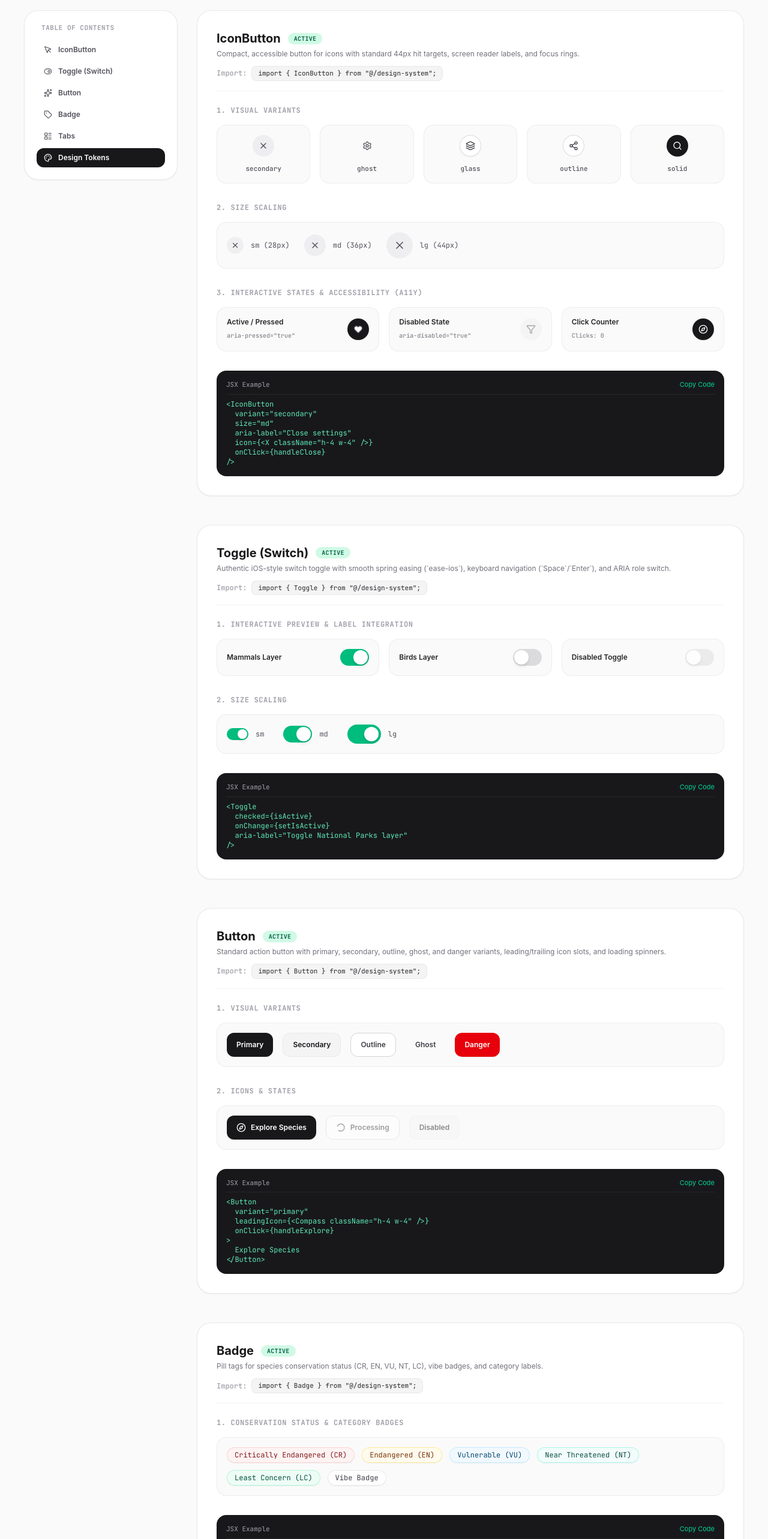
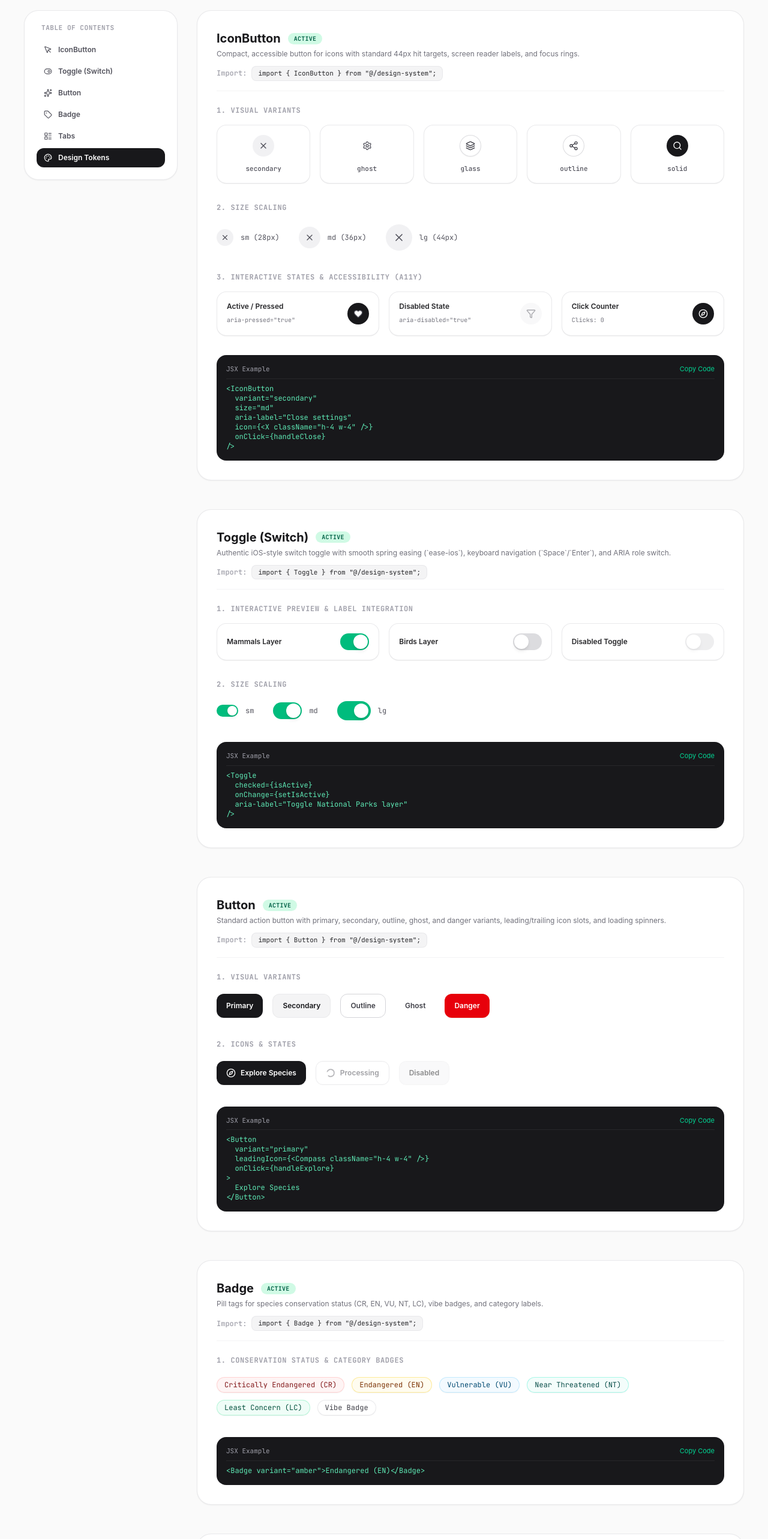
Before and after one commit to Shreyu11/WildAtlas-India, a Next.js app: page /design-system in a window 1280 px wide. Shown: the part 234-2800 px from the top of the page at 60% size. Built offline with nearby package versions, Linux system fonts and the light colour scheme.

Commit message:
style(design-system): Remove light gray container backgrounds behind component showcases

```diff
--- a/src/app/design-system/page.tsx
+++ b/src/app/design-system/page.tsx
@@ -142,7 +142,7 @@ export default function DesignSystemPage() {
                     { variant: "outline" as const, label: "outline (Card action)", icon: <Share2 className="h-4 w-4" /> },
                     { variant: "solid" as const, label: "solid (Primary action)", icon: <Search className="h-4 w-4" /> },
                   ].map((item) => (
-                    <div key={item.variant} className="flex flex-col items-center justify-center p-4 bg-zinc-50 rounded-2xl border border-zinc-200/60 gap-3">
+                    <div key={item.variant} className="flex flex-col items-center justify-center p-4 rounded-2xl border border-zinc-200/80 bg-white gap-3 shadow-2xs">
                       <IconButton
                         variant={item.variant}
                         aria-label={item.label}
@@ -162,7 +162,7 @@ export default function DesignSystemPage() {
                 <h3 className="text-xs font-bold uppercase tracking-wider text-zinc-400 font-mono mb-4">
                   2. Size Scaling
                 </h3>
-                <div className="flex flex-wrap items-center gap-6 p-4 bg-zinc-50 rounded-2xl border border-zinc-200/60">
+                <div className="flex flex-wrap items-center gap-8 py-1">
                   <div className="flex items-center gap-3">
                     <IconButton size="sm" variant="secondary" aria-label="Small close button" icon={<X className="h-3.5 w-3.5" />} />
                     <span className="font-mono text-xs text-zinc-600">sm (28px)</span>
@@ -184,7 +184,7 @@ export default function DesignSystemPage() {
                   3. Interactive States & Accessibility (a11y)
                 </h3>
                 <div className="grid grid-cols-1 md:grid-cols-3 gap-4">
-                  <div className="p-4 bg-zinc-50 rounded-2xl border border-zinc-200/60 flex items-center justify-between">
+                  <div className="p-4 rounded-2xl border border-zinc-200/80 bg-white flex items-center justify-between shadow-2xs">
                     <div>
                       <span className="block text-xs font-semibold text-zinc-800">Active / Pressed</span>
                       <span className="font-mono text-[10px] text-zinc-500">aria-pressed="true"</span>
@@ -192,7 +192,7 @@ export default function DesignSystemPage() {
                     <IconButton active variant="ghost" aria-label="Bookmarked" icon={<Heart className="h-4 w-4 fill-white" />} />
                   </div>
 
-                  <div className="p-4 bg-zinc-50 rounded-2xl border border-zinc-200/60 flex items-center justify-between">
+                  <div className="p-4 rounded-2xl border border-zinc-200/80 bg-white flex items-center justify-between shadow-2xs">
                     <div>
                       <span className="block text-xs font-semibold text-zinc-800">Disabled State</span>
                       <span className="font-mono text-[10px] text-zinc-500">aria-disabled="true"</span>
@@ -200,7 +200,7 @@ export default function DesignSystemPage() {
                     <IconButton disabled variant="secondary" aria-label="Filter disabled" icon={<Filter className="h-4 w-4" />} />
                   </div>
 
-                  <div className="p-4 bg-zinc-50 rounded-2xl border border-zinc-200/60 flex items-center justify-between">
+                  <div className="p-4 rounded-2xl border border-zinc-200/80 bg-white flex items-center justify-between shadow-2xs">
                     <div>
                       <span className="block text-xs font-semibold text-zinc-800">Click Counter</span>
                       <span className="font-mono text-[10px] text-zinc-500">Clicks: {clickCount}</span>
@@ -267,17 +267,17 @@ export default function DesignSystemPage() {
                   1. Interactive Preview & Label Integration
                 </h3>
                 <div className="grid grid-cols-1 md:grid-cols-3 gap-4">
-                  <div className="p-4 bg-zinc-50 rounded-2xl border border-zinc-200/60 flex items-center justify-between">
+                  <div className="p-4 rounded-2xl border border-zinc-200/80 bg-white flex items-center justify-between shadow-2xs">
                     <span className="text-xs font-semibold text-zinc-800">Mammals Layer</span>
                     <Toggle checked={mammalToggle} onChange={setMammalToggle} aria-label="Mammals layer" />
                   </div>
 
-                  <div className="p-4 bg-zinc-50 rounded-2xl border border-zinc-200/60 flex items-center justify-between">
+                  <div className="p-4 rounded-2xl border border-zinc-200/80 bg-white flex items-center justify-between shadow-2xs">
                     <span className="text-xs font-semibold text-zinc-800">Birds Layer</span>
                     <Toggle checked={birdToggle} onChange={setBirdToggle} aria-label="Birds layer" />
                   </div>
 
-                  <div className="p-4 bg-zinc-50 rounded-2xl border border-zinc-200/60 flex items-center justify-between">
+                  <div className="p-4 rounded-2xl border border-zinc-200/80 bg-white flex items-center justify-between shadow-2xs">
                     <span className="text-xs font-semibold text-zinc-800">Disabled Toggle</span>
                     <Toggle disabled checked={false} aria-label="Disabled feature" />
                   </div>
@@ -289,7 +289,7 @@ export default function DesignSystemPage() {
                 <h3 className="text-xs font-bold uppercase tracking-wider text-zinc-400 font-mono mb-4">
                   2. Size Scaling
                 </h3>
-                <div className="flex items-center gap-8 p-4 bg-zinc-50 rounded-2xl border border-zinc-200/60">
+                <div className="flex flex-wrap items-center gap-8 py-1">
                   <div className="flex items-center gap-3">
                     <Toggle size="sm" checked={toggleState} onChange={setToggleState} aria-label="Small toggle" />
                     <span className="font-mono text-xs text-zinc-600">sm</span>
@@ -359,7 +359,7 @@ export default function DesignSystemPage() {
                 <h3 className="text-xs font-bold uppercase tracking-wider text-zinc-400 font-mono mb-4">
                   1. Visual Variants
                 </h3>
-                <div className="flex flex-wrap items-center gap-4 p-4 bg-zinc-50 rounded-2xl border border-zinc-200/60">
+                <div className="flex flex-wrap items-center gap-4 py-1">
                   <Button variant="primary">Primary</Button>
                   <Button variant="secondary">Secondary</Button>
                   <Button variant="outline">Outline</Button>
@@ -373,7 +373,7 @@ export default function DesignSystemPage() {
                 <h3 className="text-xs font-bold uppercase tracking-wider text-zinc-400 font-mono mb-4">
                   2. Icons & States
                 </h3>
-                <div className="flex flex-wrap items-center gap-4 p-4 bg-zinc-50 rounded-2xl border border-zinc-200/60">
+                <div className="flex flex-wrap items-center gap-4 py-1">
                   <Button variant="primary" leadingIcon={<Compass className="h-4 w-4" />}>
                     Explore Species
                   </Button>
@@ -441,7 +441,7 @@ export default function DesignSystemPage() {
                 <h3 className="text-xs font-bold uppercase tracking-wider text-zinc-400 font-mono mb-4">
                   1. Conservation Status & Category Badges
                 </h3>
-                <div className="flex flex-wrap items-center gap-3 p-4 bg-zinc-50 rounded-2xl border border-zinc-200/60">
+                <div className="flex flex-wrap items-center gap-3 py-1">
                   <Badge variant="red">Critically Endangered (CR)</Badge>
                   <Badge variant="amber">Endangered (EN)</Badge>
                   <Badge variant="sky">Vulnerable (VU)</Badge>
@@ -497,7 +497,7 @@ export default function DesignSystemPage() {
                 <h3 className="text-xs font-bold uppercase tracking-wider text-zinc-400 font-mono mb-4">
                   1. Interactive Tab Strip
                 </h3>
-                <div className="p-4 bg-zinc-50 rounded-2xl border border-zinc-200/60">
+                <div className="py-1">
                   <Tabs
                     activeTab={activeTabDemo}
                     onChange={setActiveTabDemo}
@@ -508,7 +508,7 @@ export default function DesignSystemPage() {
                       { id: "zoos", label: "Zoos", count: 2 },
                     ]}
                   />
-                  <div className="mt-4 p-4 bg-white rounded-xl border border-zinc-200/80 font-mono text-xs text-zinc-700">
+                  <div className="mt-4 p-4 rounded-2xl border border-zinc-200/80 bg-white font-mono text-xs text-zinc-700 shadow-2xs">
                     Active Panel: <span className="font-bold text-emerald-600">{activeTabDemo}</span>
                   </div>
                 </div>
```
